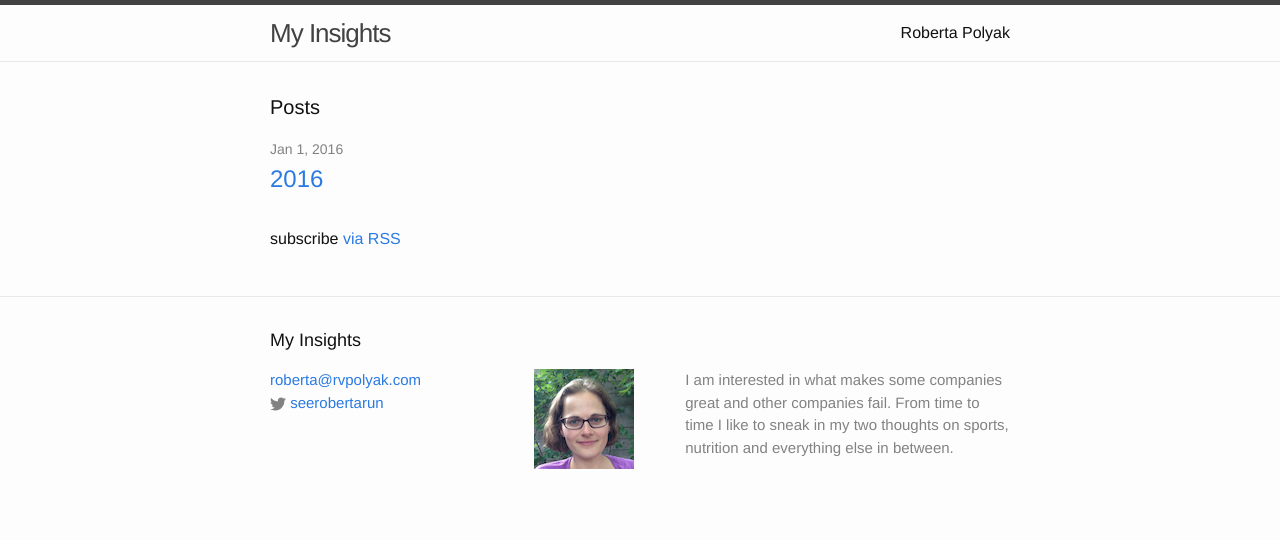
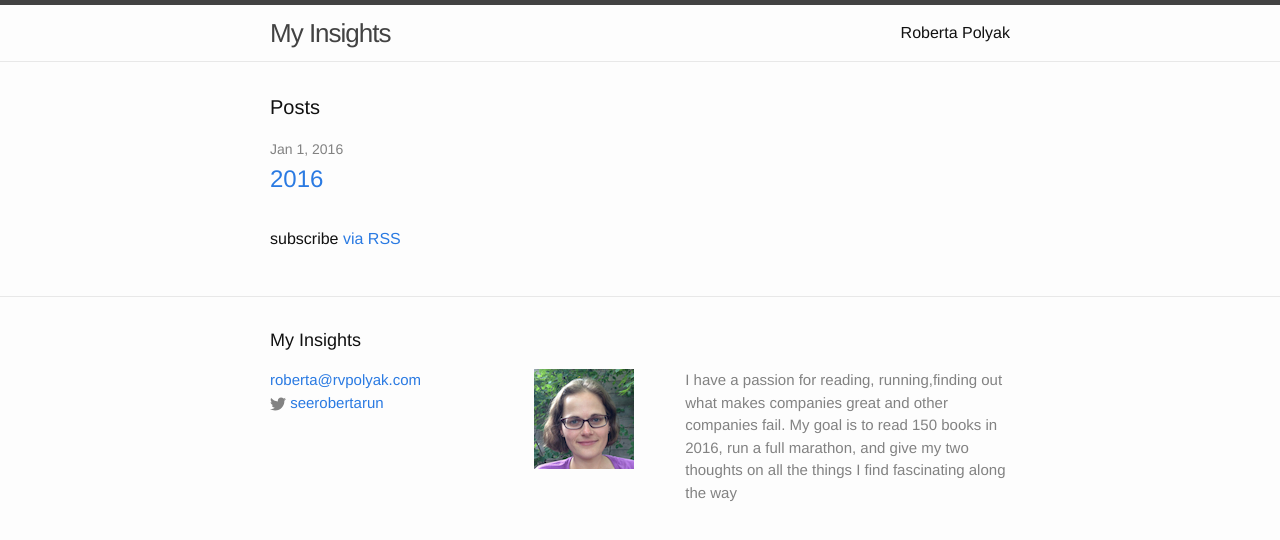
Before and after one commit to rvpolyak/rvpolyak.github.io, a Jekyll site: the page built from index.html, in a window 1280 px wide. Shown: the top 540 px of the page. Built offline with Jekyll 4.4.1, drawn with Linux system fonts in a browser that asks for light colours.

Commit message:
Changed footer

```diff
--- a/_config.yml
+++ b/_config.yml
@@ -2,8 +2,8 @@
 title: My Insights
 email: roberta@rvpolyak.com
 description: > # this means to ignore newlines until "baseurl:"
-  I am interested in what makes some companies great and other companies fail.
-  From time to time I like to sneak in my two thoughts on sports, nutrition and everything else in between.
+  I have a passion for reading, running,finding out what makes companies great and other companies fail.
+  My goal is to read 150 books in 2016, run a full marathon, and give my two thoughts on all the things I find fascinating along the way
 baseurl: "" # the subpath of your site, e.g. /blog/
 url: "http://rvpolyak.com" # the base hostname & protocol for your site
 twitter_username: seerobertarun
```
